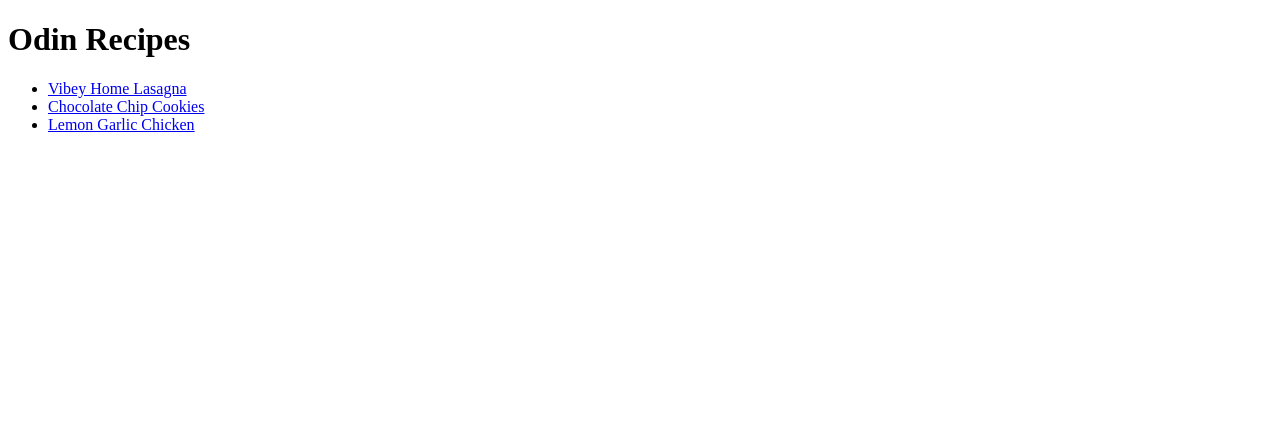
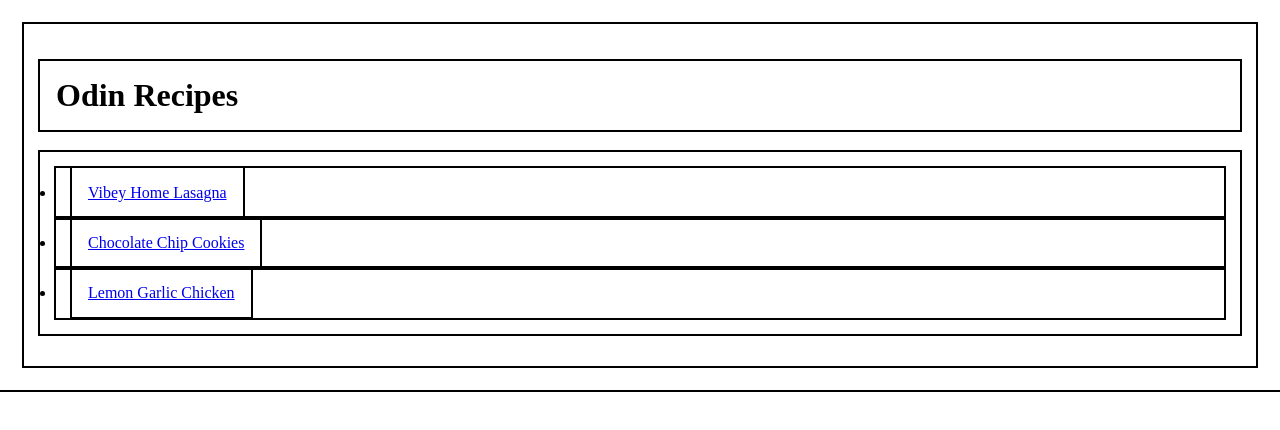
Before and after one commit to dast1013/odin-recipes, a plain HTML site: page index.html in a window 1280 px wide. Drawn offline with Linux system fonts and the light colour scheme.

Commit message:
Corrected type in README, corrected index.html link to istyle.css to properly format page.

```diff
--- a/index.html
+++ b/index.html
@@ -3,7 +3,7 @@
 <head>
     <meta charset="UTF-8">
     <meta name="viewport" content="width=device-width, initial-scale=1.0">
-    <link rel="istyle" href="istyle.css">
+    <link rel="stylesheet" href="istyle.css">
     <title>Odin Recipes</title>
 </head>
 <body>
```
Also changed, not shown: 1 other file.
